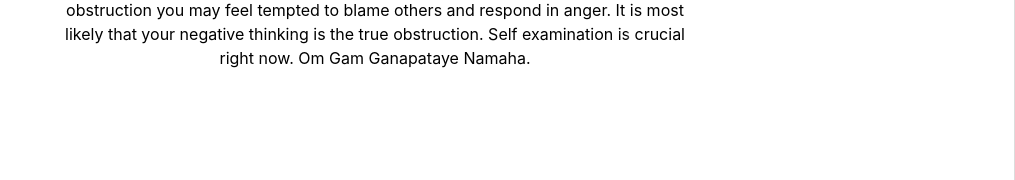
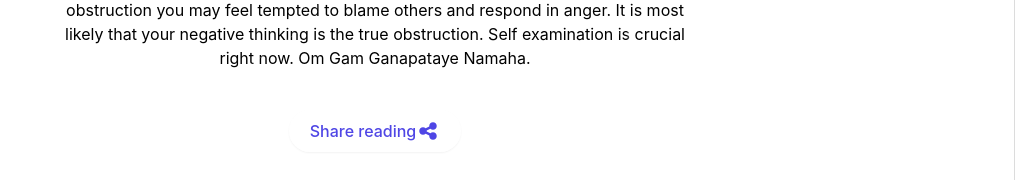
Before and after one commit to Adamhunter108/i-ching-typescript, a Next.js app: page /get-hex in a window 1280 px wide. Both pictures are taken after a click on the button "🌘 Divinate 🌒". Shown: the part 408-588 px from the top of the page, without its empty margins (265-1280 px from the left). Built offline with nearby package versions, Linux system fonts and the light colour scheme.

Commit message:
Created share button

```diff
--- a/package.json
+++ b/package.json
@@ -11,6 +11,7 @@
   "dependencies": {
     "next": "12.2.3",
     "react": "18.2.0",
+    "react-copy-to-clipboard": "^5.1.0",
     "react-dom": "18.2.0",
     "react-tsparticles": "^2.1.3",
     "tsparticles": "^2.1.3"
@@ -18,6 +19,7 @@
   "devDependencies": {
     "@types/node": "18.6.1",
     "@types/react": "18.0.15",
+    "@types/react-copy-to-clipboard": "^5.0.4",
     "@types/react-dom": "18.0.6",
     "autoprefixer": "^10.4.7",
     "eslint": "8.20.0",
--- a/pages/get-hex.tsx
+++ b/pages/get-hex.tsx
@@ -3,10 +3,11 @@ import Image from 'next/image'
 import HexInterpretations from '../data/HexInterpretations'
 import ParticleBackGround from '../components/ParticleBackGround'
 import Nav from '../components/Nav'
+import { CopyToClipboard } from 'react-copy-to-clipboard'
 
 export default function GetHex() {
 
-    // i ching has 64 possible outcomes
+    // I CHING HAS 64 POSSIBLE OUTCOMES
     const randomValue: number = Math.floor(Math.random() * 64) + 1
 
     const [value, setValue] = React.useState<number>()
@@ -15,7 +16,7 @@ export default function GetHex() {
         setValue(randomValue)
     }
 
-    // this is for the share button
+    // STATE FOR SHARE BUTTON
     const [isCopied, setIsCopied] = React.useState<boolean>(false)
 
     const handleCopyClick = () => {
@@ -80,7 +81,6 @@ export default function GetHex() {
         </ul>
 
 
-
         {value ? null :
             <div className="flex justify-center pt-56">
                 <button
@@ -94,6 +94,35 @@ export default function GetHex() {
         }
 
 
+            {/* SHARE BUTTON */}
+        <div className="flex justify-center pt-10">
+        {HexInterpretations.map((data) => (
+            value === data.id ?
+                <CopyToClipboard text={`My Daily I Ching reading is
+    Hexagram ${data.id}
+    ${data.title}
+☯️ ☯️ ☯️ ☯️ ☯️ ☯️ ☯️
+bookofchanges.app`}>
+                {isCopied ?
+                    <button
+                        type="button"
+                        className="inline-flex items-center px-5 py-2 border border-transparent text-base font-medium rounded-full shadow-sm text-indigo-600 bg-white/70 hover:text-gray-400 hover:bg-indigo-700 focus:outline-none focus:ring-2 focus:ring-offset-2 focus:ring-indigo-500"
+                        onClick={handleCopyClick}>
+                            Copied! Paste anywhere
+                    </button>
+                    : <button
+                        type="button"
+                        className="inline-flex items-center px-5 py-2 border border-transparent text-base font-medium rounded-full shadow-sm text-indigo-600 bg-white/70 hover:text-gray-400 hover:bg-indigo-700 focus:outline-none focus:ring-2 focus:ring-offset-2 focus:ring-indigo-500"
+                        onClick={handleCopyClick}>
+                            Share reading
+                            <svg className="w-6 h-5" aria-hidden="true" fill="currentColor" xmlns="http://www.w3.org/2000/svg" viewBox="0 0 448 512">
+                                <path d="M285.4 197.1L191.3 244.1C191.8 248 191.1 251.1 191.1 256C191.1 260 191.8 263.1 191.3 267.9L285.4 314.9C302.6 298.2 326.1 288 352 288C405 288 448 330.1 448 384C448 437 405 480 352 480C298.1 480 256 437 256 384C256 379.1 256.2 376 256.7 372.1L162.6 325.1C145.4 341.8 121.9 352 96 352C42.98 352 0 309 0 256C0 202.1 42.98 160 96 160C121.9 160 145.4 170.2 162.6 186.9L256.7 139.9C256.2 135.1 256 132 256 128C256 74.98 298.1 32 352 32C405 32 448 74.98 448 128C448 181 405 224 352 224C326.1 224 302.6 213.8 285.4 197.1L285.4 197.1z"/>
+                            </svg>
+                        </button>}
+                </CopyToClipboard> : null
+        ))}
+        </div>
+
     </div>
   )
 }
```
Also changed, not shown: 2 other files (tests, documents, lock files or other folders).
